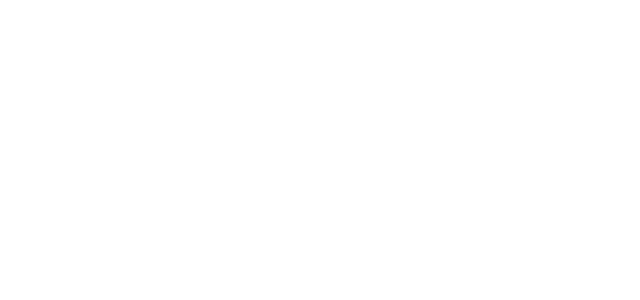
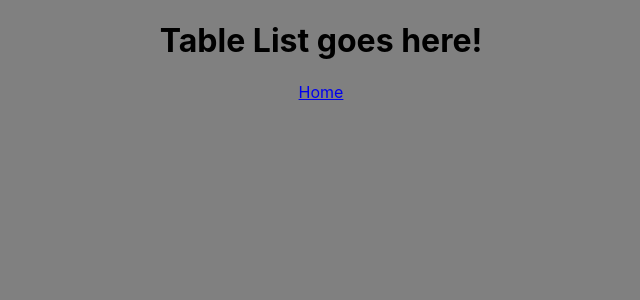
Before and after one commit to TeaPot76/CarlBistro_BookingSystem, a React (Create React App) app in the folder client/carl_bistro/: page /tablelist in a window 1280 px wide. Shown: the top 300 px of the page, without its empty margins (319-959 px from the left). Built offline with nearby package versions, Linux system fonts and the light colour scheme.

Commit message:
Routing finished.

```diff
--- a/client/carl_bistro/src/App.css
+++ b/client/carl_bistro/src/App.css
@@ -15,7 +15,7 @@
   left: 0;
   top: 0;
   text-align: center;
-  background-color: white;
+  background-color: orange;
 }
 
 .booking-list {
@@ -37,3 +37,17 @@
   text-align: center;
   background-color: purple;
 }
+
+.table-list {
+  position: fixed;
+  width: 100%;
+  height: 100%;
+  left: 0;
+  top: 0;
+  text-align: center;
+  background-color: grey;
+}
+
+.link {
+  padding: 5em;
+}
--- a/client/carl_bistro/src/App.js
+++ b/client/carl_bistro/src/App.js
@@ -4,6 +4,7 @@
 import BookingForm from "./components/BookingForm";
 import BookingList from "./components/BookingList";
 import BookingEditForm from "./components/BookingEditForm";
+import TableList from "./components/TableList";
 import './App.css';
 import {Route, Switch} from "react-router-dom";
 
@@ -15,6 +16,7 @@
         <Route exact path="/newbooking" component={BookingForm} />
         <Route exact path="/managebookings" component={BookingEditForm}/>
         <Route exact path="/bookinglog" component={BookingList} />
+        <Route exact path="/tablelist" component={TableList} />
       </Switch>
     </div>
 
--- a/client/carl_bistro/src/components/BookingForm.js
+++ b/client/carl_bistro/src/components/BookingForm.js
@@ -71,7 +71,7 @@
     return (
       <div className="booking-form">
         <h1>New Booking</h1>
-        <form className = "booking-form" onSubmit = {this.handleSubmit}>
+        <form className onSubmit = {this.handleSubmit}>
           <input
             type = "text"
             placeholder = "Name"
--- a/client/carl_bistro/src/components/LandingPage.js
+++ b/client/carl_bistro/src/components/LandingPage.js
@@ -7,10 +7,11 @@
         return (
             <div className="landing-page">
                 <h1>LandingPage</h1>
-                <Link to="/">Home</Link>
-                <Link to="/newbooking">New Booking</Link>
-                <Link to="/managebookings">Manage Bookings</Link>
-                <Link to="/bookinglog">Booking Log</Link>
+                <Link className="link" to="/">Home</Link>
+                <Link className="link" to="/newbooking">New Booking</Link>
+                <Link className="link" to="/managebookings">Manage Bookings</Link>
+                <Link className="link" to="/bookinglog">Booking Log</Link>
+                <Link className="link" to="/tablelist">Tables</Link>
             </div>
 
         );
--- /dev/null
+++ b/client/carl_bistro/src/components/TableList.js
@@ -0,0 +1,20 @@
+import React, { Component } from 'react';
+import {Link} from "react-router-dom";
+
+class TableList extends Component {
+    constructor(props) {
+        super(props);
+        this.state = {  }
+    }
+    render() {
+        return (
+            <div className="table-list">
+                <h1>Table List goes here!</h1>
+                <Link to="/">Home</Link>
+            </div>
+
+         );
+    }
+}
+
+export default TableList;
```
